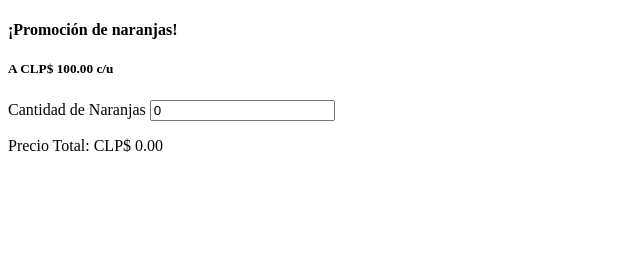
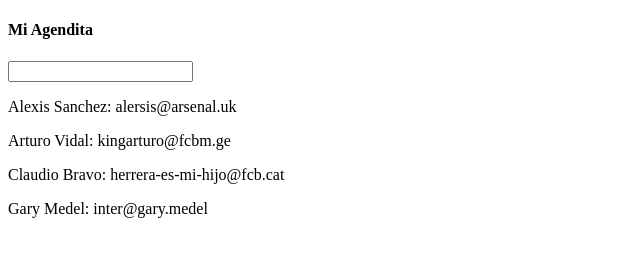
Before and after one commit to sebathomson/angularJs-0-to-100, a plain HTML site: page index.html in a window 1280 px wide. Shown: the whole page, without its empty margins (0-640 px from the left). Drawn offline with nearby package versions, Linux system fonts and the light colour scheme.

Commit message:
finish my course

```diff
--- a/index.html
+++ b/index.html
@@ -1,29 +1,33 @@
 <!DOCTYPE html>
-<html lang="en" ng-app="miTiendita">
+<html lang="en" ng-app="miAgendita">
 <head>
 	<meta charset="UTF-8">
 	<title>Resultado del Curso de AngularJS de 0 a 100</title>
 </head>
 <body>
-	<div ng-controller="tienda">
-		<h4>¡Promoción de naranjas!</h4>
-		<h5>A {{ precio | currency: 'CLP$ ' }} c/u</h5>
+	<div ng-controller="agenda">
+		<h4>Mi Agendita</h4>
 
-		<label>Cantidad de Naranjas</label>
-		<input type="text" ng-model="cantidad">
+		<input type="search" ng-model="filtro">
 
-		<br>
+		<p ng-repeat="persona in personas | filter: filtro">
+			{{ persona.nombres }}: {{ persona.email }}
+		</p>
 
-		<p>Precio Total: {{ precio * cantidad | currency: 'CLP$ ' }}</p>
+
 	</div>
 	<script src="https://ajax.googleapis.com/ajax/libs/angularjs/1.4.6/angular.js"></script>
 
 	<script>
-		miTiendita = angular.module( 'miTiendita', [] );
+		miTiendita = angular.module( 'miAgendita', [] );
 
-		miTiendita.controller( 'tienda', [ '$scope', function ($scope) {
-			$scope.cantidad = 0;
-			$scope.precio = 100;
+		miTiendita.controller( 'agenda', [ '$scope', function ($scope) {
+			$scope.personas = [
+				{ 'nombres': 'Alexis Sanchez', 'email': 'alersis@arsenal.uk' },
+				{ 'nombres': 'Arturo Vidal', 'email': 'kingarturo@fcbm.ge' },
+				{ 'nombres': 'Claudio Bravo', 'email': 'herrera-es-mi-hijo@fcb.cat' },
+				{ 'nombres': 'Gary Medel', 'email': 'inter@gary.medel' }
+			];
 		} ] );
 	</script>
 </body>
```
Also changed, not shown: 1 other file.
